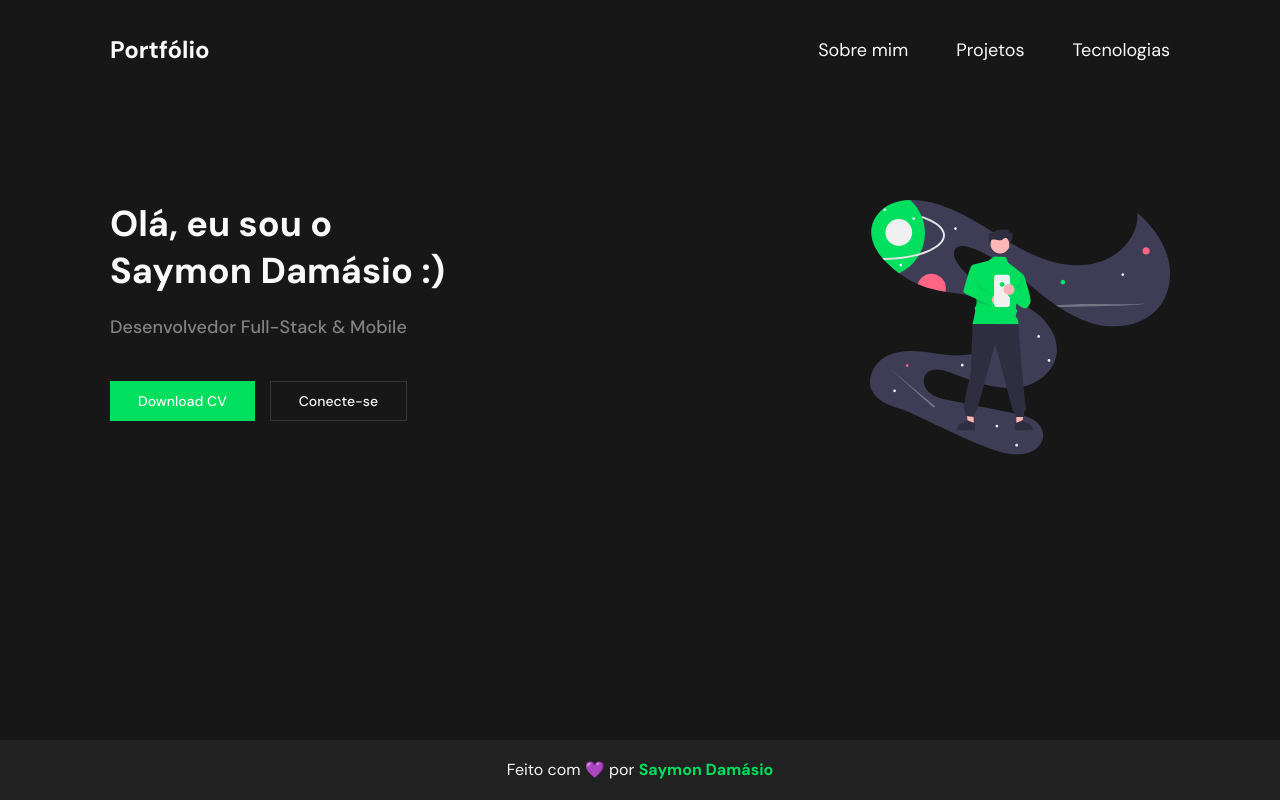
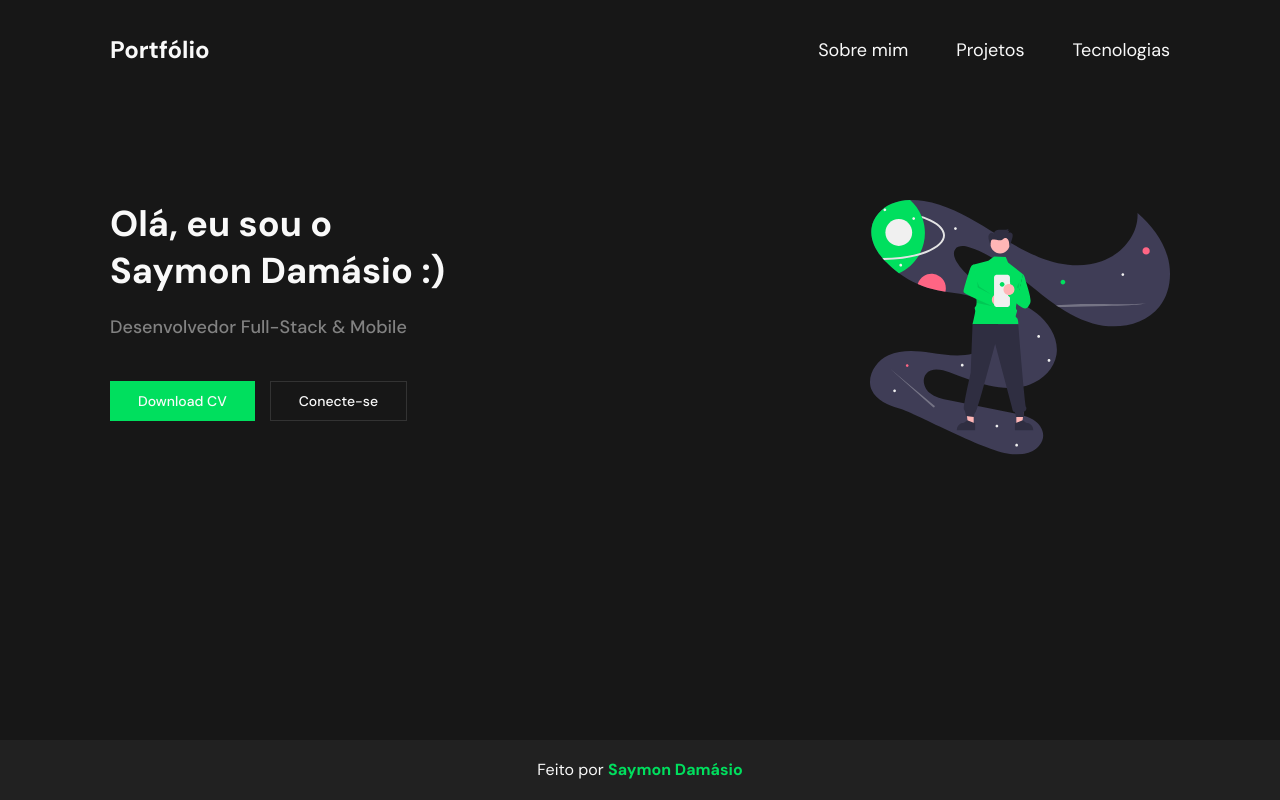
Before and after one commit to saymondamasio/portfolio, a Next.js app: page / in a window 1280 px wide. Built offline with nearby package versions, Linux system fonts and the light colour scheme.

Commit message:
feat: change footer component text

```diff
--- a/src/components/Footer.tsx
+++ b/src/components/Footer.tsx
@@ -13,7 +13,7 @@ export function Footer({ ...rest }: Props) {
       {...rest}
     >
       <Text>
-        Feito com 💜 por{' '}
+        Feito por{' '}
         <Text as="span" fontWeight="bold" color="green.300">
           Saymon Damásio
         </Text>
```
